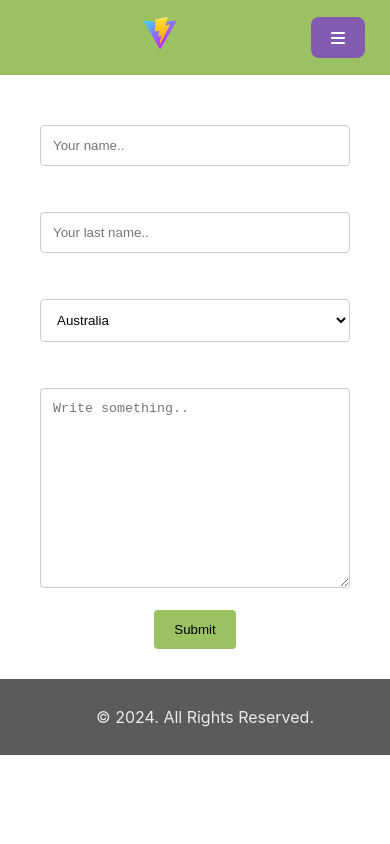
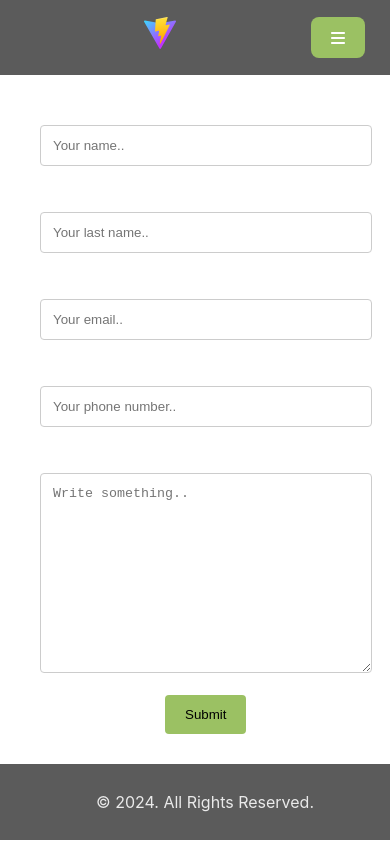
Before and after one commit to Lunchtime52/testsite, a Vue app: page /testsite/contact in a window 390 px wide. Built offline with nearby package versions, Linux system fonts and the light colour scheme.

Commit message:
EOD color changes, Added form to homepage,

```diff
--- a/src/components/About.vue
+++ b/src/components/About.vue
@@ -1,13 +1,5 @@
 <template>
-  <div id="hero" class="card">
-    <h1>Cracked Windshield?</h1>
-    <h2>We've Got You Covered!</h2>
-    <h4>Fast, Reliable Auto Glass Repair & Replacement</h4>
-    <br />
-    <RouterLink to="/contact" class="button"
-      >Get a Free Quote Today!</RouterLink
-    >
-  </div>
+
   <div class="card" id="about">
     <h3>About Williams Auto Glass</h3>
     <p class="right">
@@ -21,41 +13,11 @@
 </template>
 
 <style scoped>
-#hero {
-  background-image: radial-gradient(
-      circle,
-      rgba(56, 56, 56, 0.696) 45%,
-      transparent 75%
-    ),
-    url("../assets/images/heroimg.png");
-  background-size: cover;
-  background-position: left;
-  background-repeat: no-repeat;
-  color: white;
-  /* background: radial-gradient(transperent,gray); */
-}
+
 #about {
   padding: 45px;
   text-align: left;
   background-color: var(--primary-color);
 }
-.button {
-  border: 5px solid var(--secondary-color);
-  padding: 15px;
-  font-size: large;
-  background-color: var(--secondary-color);
-  border-radius: 10px;
-  color: black;
-  margin: 8px;
-  display: inline-block;
-  font-weight: bolder;
-}
-h1 {
-  margin-top: 10px;
-}
-@media (prefers-color-scheme: light){
-  .button{
-    color: white;
-  }
-}
+
 </style>
--- a/src/components/Contactform.vue
+++ b/src/components/Contactform.vue
@@ -17,12 +17,16 @@
         placeholder="Your last name.."
       />
 
-      <label for="country">Country</label>
-      <select id="country" name="country">
-        <option value="australia">Australia</option>
-        <option value="canada">Canada</option>
-        <option value="usa">USA</option>
-      </select>
+      <label for="email">Email</label>
+      <input type="text" id="email" name="email" placeholder="Your email.." />
+
+      <label for="phone">Phone</label>
+      <input
+        type="text"
+        id="phone"
+        name="phone"
+        placeholder="Your phone number.."
+      />
 
       <label for="subject">Subject</label>
       <textarea
@@ -31,13 +35,21 @@
         placeholder="Write something.."
         style="height: 200px"
       ></textarea>
-
-      <input type="submit" value="Submit" />
+      <div class="submit">
+        <input type="submit" value="Submit" />
+      </div>
     </form>
   </div>
 </template>
 
 <style scoped>
+form {
+  text-align: left;
+}
+
+.submit {
+  text-align: center;
+}
 /* Style inputs with type="text", select elements and textareas */
 input[type="text"],
 select,
@@ -76,5 +88,11 @@ input[type="submit"]:hover {
   margin: 10px 20px;
   /* background-color: #f2f2f2; */
   padding: 20px;
+  max-width: 35%;
+}
+@media screen and (max-width: 650px) {
+  .container {
+   min-width: 85%;
+  }
 }
 </style>
--- /dev/null
+++ b/src/components/Hero.vue
@@ -0,0 +1,44 @@
+<template>
+    <div id="hero" class="card">
+    <h1>Cracked Windshield?</h1>
+    <h2>We've Got You Covered!</h2>
+    <h4>Fast, Reliable Auto Glass Repair & Replacement</h4>
+    <br />
+    <RouterLink to="/contact" class="button"
+      >Get a Free Quote Today!</RouterLink
+    ></div>
+</template>
+<style scoped>
+#hero {
+  background-image: radial-gradient(
+      circle,
+      rgba(56, 56, 56, 0.696) 45%,
+      transparent 75%
+    ),
+    url("../assets/images/heroimg.png");
+  background-size: cover;
+  background-position: left;
+  background-repeat: no-repeat;
+  color: white;
+  /* background: radial-gradient(transperent,gray); */
+}
+.button {
+  /* border: 5px solid var(--secondary-color); */
+  padding: 15px;
+  font-size: large;
+  background-color: var(--primary-color);
+  border-radius: 10px;
+  color: white;
+  margin: 8px;
+  display: inline-block;
+  font-weight: bolder;
+}
+h1 {
+  margin-top: 10px;
+}
+@media (prefers-color-scheme: light) {
+  .button {
+    color: white;
+  }
+}
+</style>
--- a/src/components/Nav.vue
+++ b/src/components/Nav.vue
@@ -50,8 +50,10 @@ nav {
   position: fixed;
   top: 0;
   height: 55px;
-  background-color: var(--secondary-color);
+  background-color: rgb(91, 91, 91);
   align-content: center;
+  /* border: #6d027b solid 4px; */
+
   /* text-align: center; */
   /* margin-right: 25%; */
 }
@@ -67,7 +69,7 @@ nav button {
   float: right;
   margin-right: 35px;
   color: black;
-  background-color: var(--primary-color);
+  background-color: var(--secondary-color);
 }
 #menu-btn {
   display: none;
--- a/src/components/Services.vue
+++ b/src/components/Services.vue
@@ -52,7 +52,7 @@
   /* this adds the "card" effect */
   padding: 16px;
   text-align: center;
-  background-color: #e4cc37;
+  background-color: var(--secondary-color);
   min-height: 250px;
   border-radius: 10px;
   color: black;
--- a/src/pages/Home.vue
+++ b/src/pages/Home.vue
@@ -1,14 +1,17 @@
 <script setup>
 import About from "../components/About.vue";
 import Services from "../components/Services.vue";
+import contactform from "../components/Contactform.vue";
+import Hero from "../components/Hero.vue";
 </script>
 
 <template>
+  <Hero></Hero>
+  <Services></Services>
   <About></About>
-  <Services></Services>
+  <contactform></contactform>
   <!-- TODO
 - add services page.
-- add Contact secation
 - add FAQ secation and or Page
 - add Testomonial section and or Page
 
--- a/src/style.css
+++ b/src/style.css
@@ -7,7 +7,7 @@
 
   color-scheme: light dark;
   color: rgba(255, 255, 255, 0.87);
-  background-color: #242424;
+  background-color: #313131;
 
   font-synthesis: none;
   text-rendering: optimizeLegibility;
```
